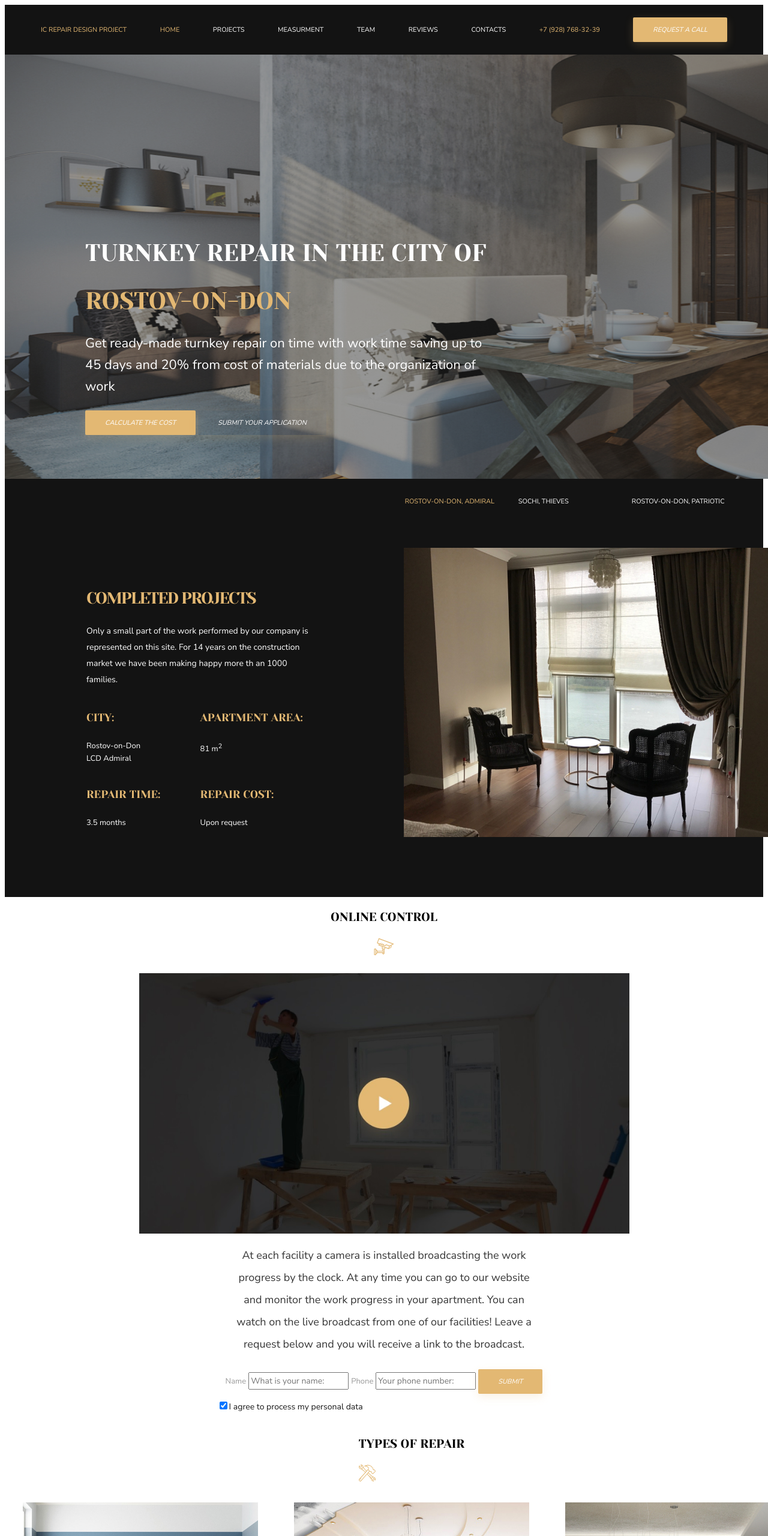
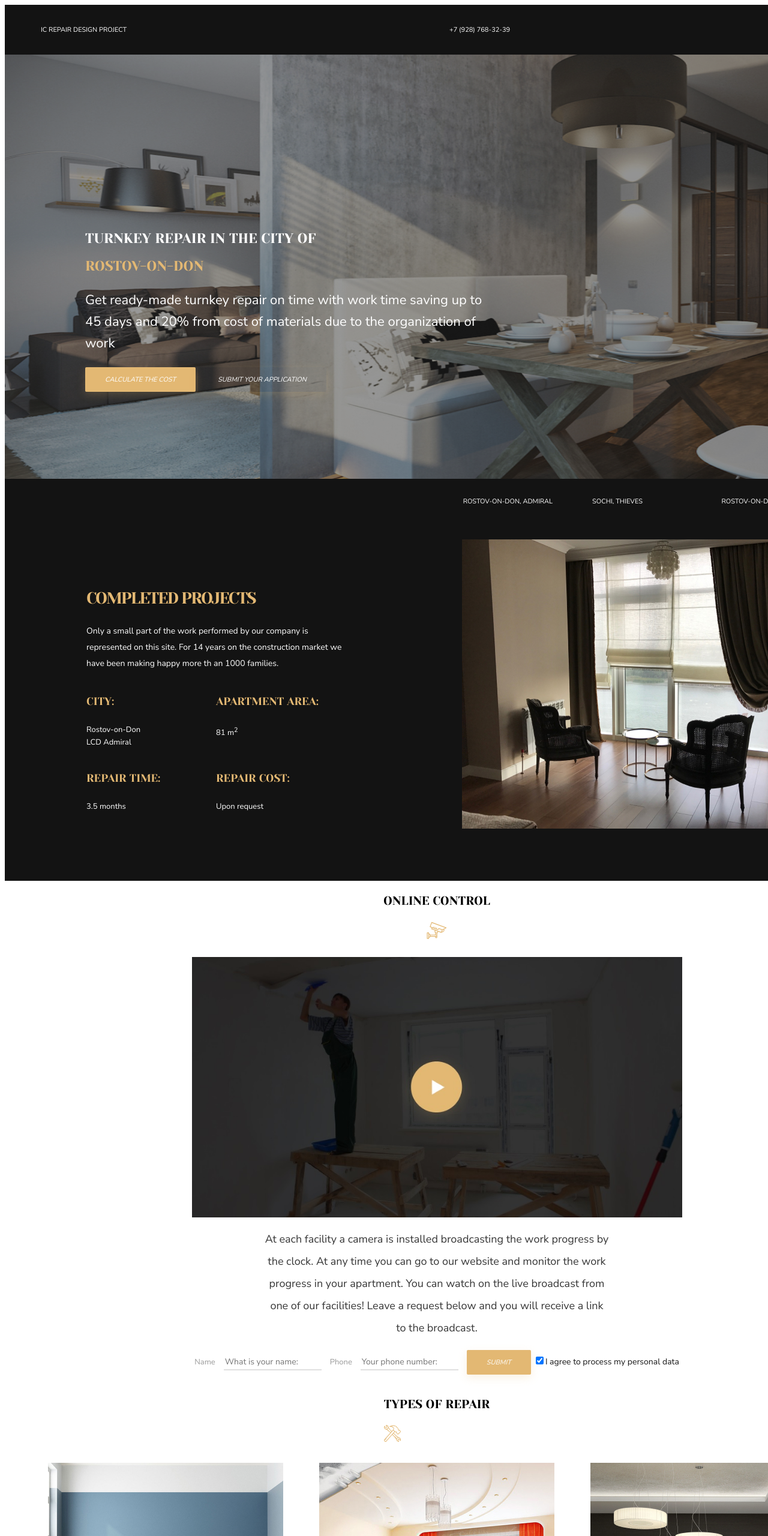
Before and after one commit to hitori-tora/homework, a plain HTML site: page index.html in a window 1280 px wide. Shown: the top 2560 px of the page at 60% size. Drawn offline with Linux system fonts and the light colour scheme.

Commit message:
small fixes

```diff
--- a/css/main.css
+++ b/css/main.css
@@ -1,5 +1,6 @@
 body {
     font-family: Nunito;
+    width: 1440px;
 }
 
 a {
@@ -11,6 +12,14 @@ a {
     color: #FFFFFF;
     text-decoration: none;
     text-transform: uppercase;
+}
+
+a:hover {
+    color: #E3B873;
+}
+
+a:visited {
+    text-decoration: underline;
 }
 
 h1,
@@ -28,6 +37,13 @@ h1 {
     line-height: 53px;
     text-transform: uppercase;
     color: #FFFFFF;
+}
+
+@media (max-width: 1300px) {
+    h1 {
+        font-size: 23px;
+        line-height: 132.83%;
+    }
 }
 
 h2 {
@@ -58,7 +74,9 @@ h5 {
     color: #363636;
 }
 
-p, label, input {
+p,
+label,
+input {
     font-family: Nunito Sans;
     font-style: normal;
     font-weight: normal;
@@ -107,19 +125,20 @@ p, label, input {
     color: #FFFFFF;
 }
 
-.text--orange,
-.link-active {
+.text--orange {
     color: #E3B873;
 }
 
 /* ---Header and Footer--- */
-header, footer {
+header,
+footer {
     /* width: 1440px; */
     height: 83px;
     background-color: #131313;
 }
 
-.header, .footer {
+.header,
+.footer {
     display: flex;
     justify-content: space-between;
     align-items: center;
@@ -129,8 +148,13 @@ header, footer {
     padding-right: 60px;
 }
 
-@media (max-width: 400px) {
+@media (max-width: 1300px) {
     footer {
+        display: none;
+    }
+
+    .header__menu,
+    .header-button {
         display: none;
     }
 }
@@ -177,6 +201,20 @@ header, footer {
 
 .button--transparent {
     background: rgba(255, 245, 215, 0);
+}
+
+@media (max-width: 400px) {
+    .main__text {
+        font-size: 14px;
+        line-height: 135.84%;
+    }
+
+    .main__info {
+        display: flex;
+        flex-direction: column;
+        margin-left: 18px;
+        margin-right: 18px;
+    }
 }
 
 /* ---Projects--- */
@@ -270,11 +308,6 @@ header, footer {
     color: #363636;
 }
 
-.control__request>fieldset {
-    outline: none;
-    border: none;
-}
-
 .control__request--label {
     font-size: 13px;
     line-height: 21px;
@@ -285,7 +318,10 @@ header, footer {
     font-size: 14px;
     line-height: 23px;
     color: #363636;
-
+    border: none;
+    border-bottom: 2px solid rgba(48, 46, 46, 0.15);
+    margin-left: 10px;
+    margin-right: 10px;
 }
 
 .control__request--agree {
--- a/index.html
+++ b/index.html
@@ -14,15 +14,15 @@
 <body>
     <header>
         <div class="header">
-            <div class="header__logo"><a class="link-active" href="#">IC Repair Design Project</a></div>
-            <div class="header__menu"><a class="link-active" href="#">Home</a></div>
+            <div class="header__logo"><a href="#">IC Repair Design Project</a></div>
+            <div class="header__menu"><a href="#">Home</a></div>
             <div class="header__menu"><a href="#">Projects</a></div>
             <div class="header__menu"><a href="#">Measurment</a></div>
             <div class="header__menu"><a href="#">Team</a></div>
             <div class="header__menu"><a href="#">Reviews</a></div>
             <div class="header__menu"><a href="#">Contacts</a></div>
-            <div class="header__phone"><a href="#" class="link-active">+7 (928) 768-32-39</a></div>
-            <div class="header__button"><button class="button">Request a call</button></div>
+            <div class="header__phone"><a href="#">+7 (928) 768-32-39</a></div>
+            <div class="header__button"><button class="button header-button">Request a call</button></div>
         </div>
     </header>
     <div class="container">
@@ -104,15 +104,11 @@
                 broadcast from one of our facilities! Leave a request below and you will receive a link to the
                 broadcast.</p>
             <form class="control__request" name="broadcast-request" action="" method="POST" enctype="text/plain">
-                <fieldset>
-                    <label class="control__request--label" for="customer-name">Name</label>
-                    <input class="control__request--field" type="text" placeholder="What is your name:"
-                        id="customer-name">
-                    <label class="control__request--label" for="customer-phone">Phone</label>
-                    <input class="control__request--field" type="tel" placeholder="Your phone number:"
-                        id="customer-phone">
-                    <button class="button">Submit</button>
-                </fieldset>
+                <label class="control__request--label" for="customer-name">Name</label>
+                <input class="control__request--field" type="text" placeholder="What is your name:" id="customer-name">
+                <label class="control__request--label" for="customer-phone">Phone</label>
+                <input class="control__request--field" type="tel" placeholder="Your phone number:" id="customer-phone">
+                <button class="button">Submit</button>
                 <label class="control__request--agree"><input type="checkbox" checked>I agree to process my personal
                     data</label>
             </form>
@@ -218,14 +214,14 @@
     </div>
     <footer>
         <div class="footer">
-            <div class="footer__logo"><a class="link-active" href="#">IC Repair Design Project</a></div>
-            <div class="footer__menu"><a class="link-active" href="#">Home</a></div>
+            <div class="footer__logo"><a href="#">IC Repair Design Project</a></div>
+            <div class="footer__menu"><a href="#">Home</a></div>
             <div class="footer__menu"><a href="#">Projects</a></div>
             <div class="footer__menu"><a href="#">Measurment</a></div>
             <div class="footer__menu"><a href="#">Team</a></div>
             <div class="footer__menu"><a href="#">Reviews</a></div>
             <div class="footer__menu"><a href="#">Contacts</a></div>
-            <div class="footer__phone"><a href="#" class="link-active">+7 (928) 768-32-39</a></div>
+            <div class="footer__phone"><a href="#">+7 (928) 768-32-39</a></div>
             <div class="footer__button"><button class="button">Request a call</button></div>
         </div>
     </footer>
```
